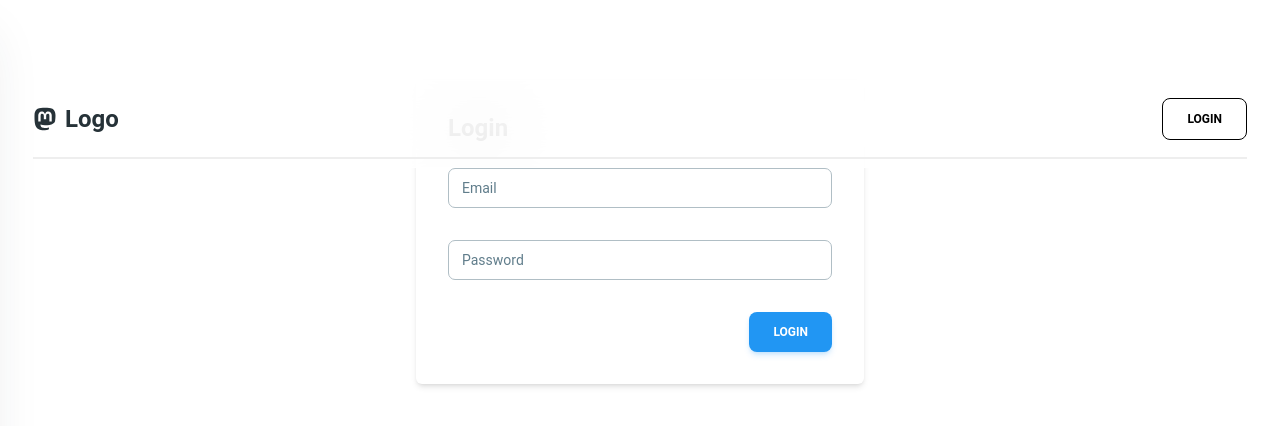
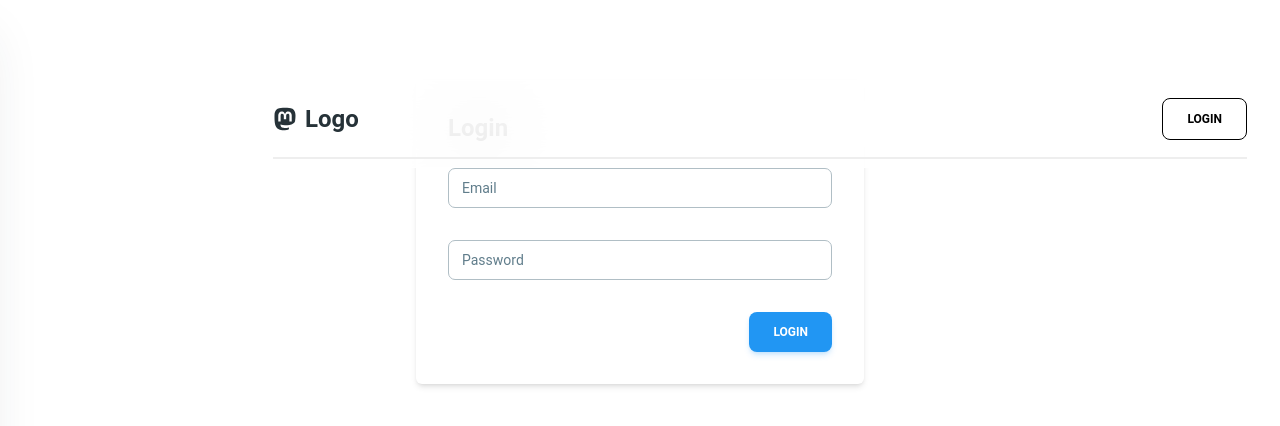
Before and after one commit to maruf-hasann/addds, a React (Vite) app: page /login in a window 1280 px wide. Shown: the top 426 px of the page. Built offline with nearby package versions, Linux system fonts and the light colour scheme.

Commit message:
dashboard layout changed

```diff
--- a/src/components/Shared/Navbar/Navbar.jsx
+++ b/src/components/Shared/Navbar/Navbar.jsx
@@ -22,7 +22,9 @@ export function Header() {
 
   return (
     <>
-      <Navbar className="pt-2 w-full max-w-full fixed px-4 lg:px-8 lg:pt-4 shadow-none pb-0">
+      <div className="flex gap-8 fixed w-full right-0">
+      <div className="w-52"></div>
+      <Navbar className="flex-1 pt-2 w-full max-w-full fixe right-0 px-4 lg:px-8 lg:pt-4 shadow-none pb-0">
         <div className=" flex items-center justify-between text-blue-gray-900 border-b-2 mb-2 pb-2 lg:pb-4">
           <div className="flex items-center gap-5 lg:hidden">
             {/* open drawer icon */}
@@ -97,6 +99,7 @@ export function Header() {
           )}
         </div>
       </Navbar>
+      </div>
       {/* drawer */}
       <MenuDrawer open={openDrawer} setOpen={setOpenDrawer} />
     </>
```
